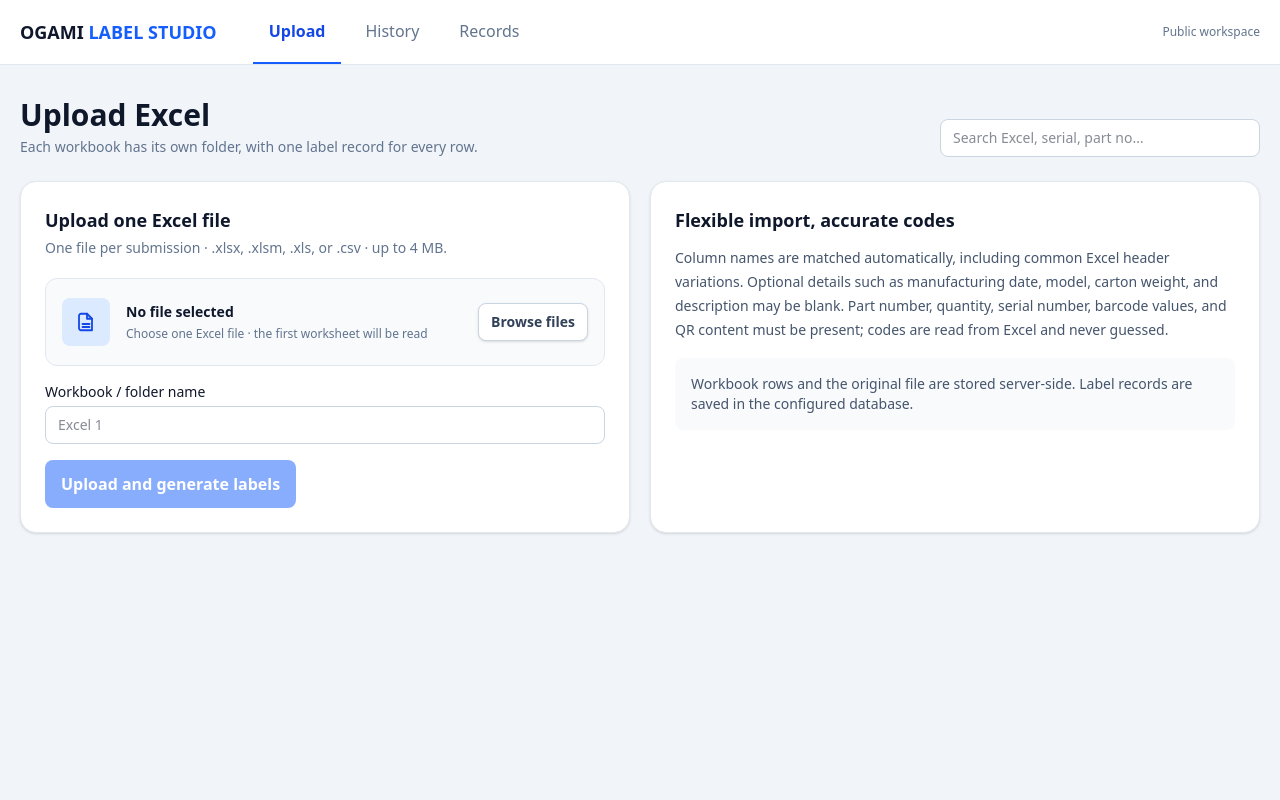
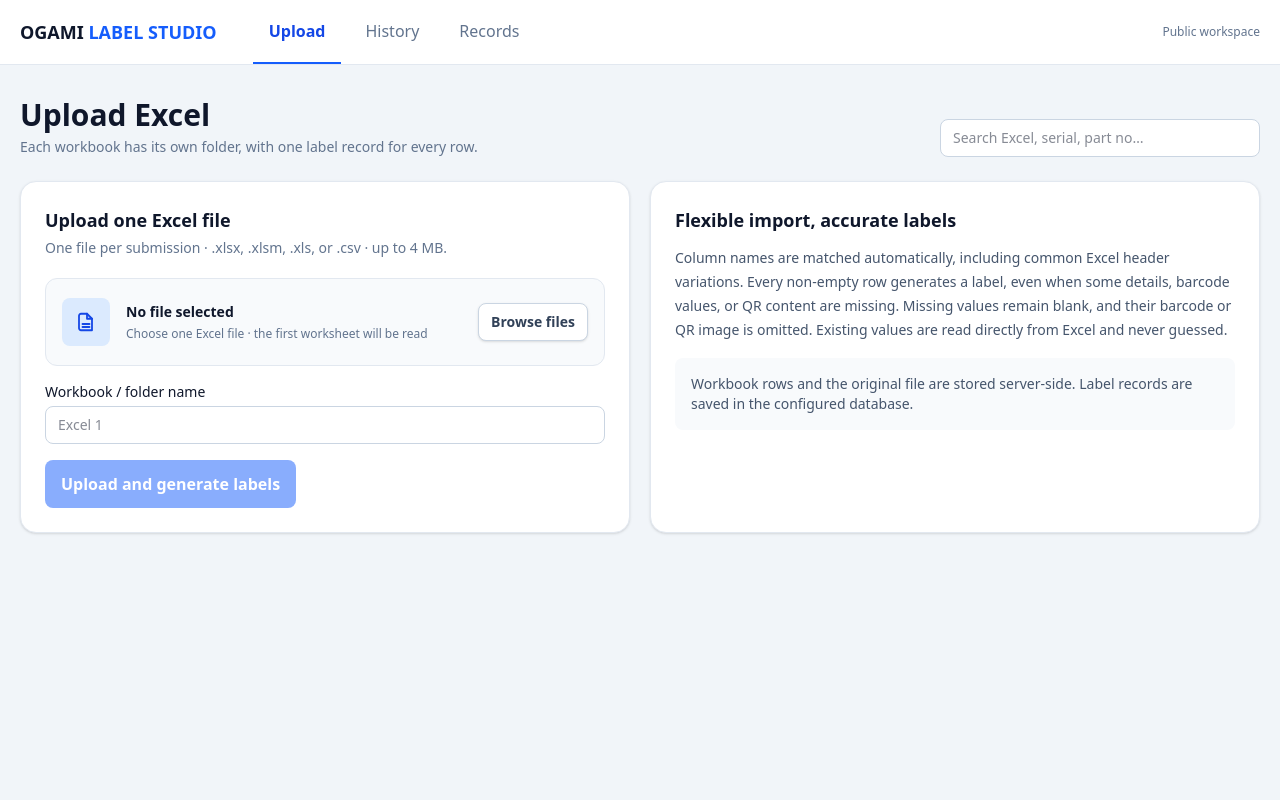
Before and after one commit to DevKurtz/Ogami_Label, a Laravel app: page / in a window 1280 px wide. Run offline with Laravel 12, Linux system fonts and the light colour scheme; data that the repository does not hold is empty; style sheets or scripts are compiled from the project's sources.

Commit message:
Explain blank code handling in upload interface

```diff
--- a/resources/js/components/App.vue
+++ b/resources/js/components/App.vue
@@ -148,7 +148,7 @@ onMounted(async () => { try { await refreshBatches(); } catch (exception) { erro
           </button>
           <p v-if="loading" role="status" class="mt-3 text-sm text-blue-700">Uploading and validating your file. Keep this page open; confirmation will appear once it has been saved.</p>
         </article>
-        <article class="rounded-2xl border border-slate-200 bg-white p-6 shadow-sm"><h2 class="text-lg font-bold">Flexible import, accurate codes</h2><p class="mt-3 text-sm leading-6 text-slate-600">Column names are matched automatically, including common Excel header variations. Optional details such as manufacturing date, model, carton weight, and description may be blank. Part number, quantity, serial number, barcode values, and QR content must be present; codes are read from Excel and never guessed.</p><p class="mt-4 rounded-lg bg-slate-50 p-4 text-sm text-slate-600">Workbook rows and the original file are stored server-side. Label records are saved in the configured database.</p></article>
+        <article class="rounded-2xl border border-slate-200 bg-white p-6 shadow-sm"><h2 class="text-lg font-bold">Flexible import, accurate labels</h2><p class="mt-3 text-sm leading-6 text-slate-600">Column names are matched automatically, including common Excel header variations. Every non-empty row generates a label, even when some details, barcode values, or QR content are missing. Missing values remain blank, and their barcode or QR image is omitted. Existing values are read directly from Excel and never guessed.</p><p class="mt-4 rounded-lg bg-slate-50 p-4 text-sm text-slate-600">Workbook rows and the original file are stored server-side. Label records are saved in the configured database.</p></article>
       </section>
 
       <section v-if="activePage==='history' || activePage==='record'" class="grid gap-5 lg:grid-cols-[390px_1fr]">
```
